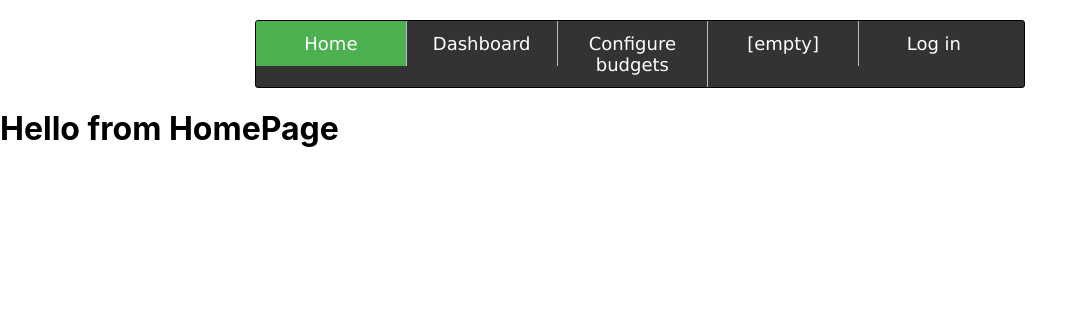
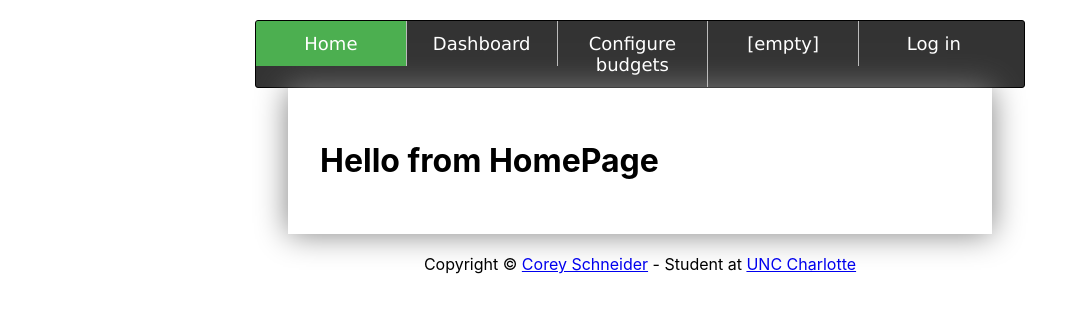
Before and after one commit to corey-schneider/4166-final-project, a React (Create React App) app in the folder frontend (react)/: page / in a window 1280 px wide. Shown: the top 312 px of the page, without its empty margins (0-1086 px from the left). Built offline with nearby package versions, Linux system fonts and the light colour scheme.

Commit message:
Added footer

```diff
--- a/frontend (react)/src/App2.css
+++ b/frontend (react)/src/App2.css
@@ -73,3 +73,54 @@ li.dropdown {
     border-right: 1px solid #000000;
     border-bottom: 1px solid #000000;
 }
+
+
+
+/* Block 2 is 5% less than the length of the nav bar to make content fit underneath the bar */
+.block2 {
+    width: 55vw; /* 40% of the view width */
+    text-align: left;
+    margin: auto;
+}
+
+.container2 {
+	box-shadow: 0px 0px 30px gray;
+	background: #FFFFFF;
+	padding: 2rem !important;
+}
+
+
+
+
+/* FOOTER - thank you https://getbootstrap.com/2.3.2/examples/sticky-footer.html */
+html,
+body {
+  height: 100%;
+  /* The html and body elements cannot have any padding or margin. */
+}
+
+/* Wrapper for page content to push down footer */
+#wrap {
+  min-height: 70%;
+  height: auto !important;
+  height: 100%;
+  /* Negative indent footer by it's height */
+  margin: 0 auto 0px;
+}
+
+/* Set the fixed height of the footer here */
+#push,
+#footer {
+  height: 210px;
+}
+
+/* Lastly, apply responsive CSS fixes as necessary */
+@media (max-width: 767px) {
+  #footer {
+    margin-left: -20px;
+    margin-right: -20px;
+    padding-left: 20px;
+    padding-right: 20px;
+  }
+}
+/* End of footer */
--- a/frontend (react)/src/HomePage/HomePage.js
+++ b/frontend (react)/src/HomePage/HomePage.js
@@ -6,10 +6,7 @@ import '../App2.css';
 class HomePage extends Component {
   render() {
     return (
-        <div>
-          <h1>Hello from HomePage</h1>
-
-        </div>
+            <h1>Hello from HomePage</h1>
     );
   }
 }
--- a/frontend (react)/src/Login/Login.js
+++ b/frontend (react)/src/Login/Login.js
@@ -40,6 +40,25 @@ class Login extends Component {
         });
     }
 
+    getDashboard() {
+        alert('hello from the dashboard');
+        const token = localStorage.getItem('jwt');
+        window.addEventListener('popstate', e => console.log(e) );
+        history.pushState({success:true, myContent:'Dashboard pagee'}, '', URL+'/api/dashboard')
+        axios.get(URL+'/api/dashboard', {
+            headers: {
+                'Authorization': `Bearer ${token}`
+            }
+        }).then(res => {
+            if(res && res.data && res.data.success) {
+                document.querySelector('h1.row').innerHTML = 'Dashboard';
+                document.querySelector('main').innerHTML = res.data.myContent + "<br><button onclick=\"getSettings()\">Settings</button>" +
+                "<button onclick=\"getPrices()\">Get prices</button>" +
+                "<button onclick=\"logOut()\">Log out</button>";
+            }
+        });
+    }
+
 
 
   render() {
@@ -48,12 +67,12 @@ class Login extends Component {
           <h1>Hello from Login</h1>
           <main>
             <div class="row">
-                <label for="username">Username</label>
+                <label for="username">Username: </label>
                 <input type="text" name="username" id="username"/>
             </div>
 
             <div class="row">
-                <label for="password">password</label>
+                <label for="password">Password: </label>
                 <input type="text" name="password" id="password"/>
             </div>
 
--- a/frontend (react)/src/Main/Main.js
+++ b/frontend (react)/src/Main/Main.js
@@ -1,30 +1,35 @@
-import React, { Component } from 'react';
-import Navigation from '../Navigation/Navigation';
-import '../App2.css';
+import React, { Component } from "react";
+import Navigation from "../Navigation/Navigation";
+import "../App2.css";
 
-import {
-    Route,
-    NavLink,
-    HashRouter
-} from "react-router-dom";
+import { Route, NavLink, HashRouter } from "react-router-dom";
 
-import Dashboard from '../Dashboard/Dashboard';
-import HomePage from '../HomePage/HomePage';
-import Login from '../Login/Login';
-import Register from '../Register/Register';
+import Dashboard from "../Dashboard/Dashboard";
+import HomePage from "../HomePage/HomePage";
+import Login from "../Login/Login";
+import Register from "../Register/Register";
 
 class Main extends Component {
 	render() {
 		return (
 			<HashRouter>
-        <div>
-
-        <div className="navbar" aria-label="Navigation bar"><br/>
+				<div className="navbar" aria-label="Navigation bar">
+					<br />
 					<ul>
-            <li><NavLink exact to="/">Home</NavLink></li>
-            <li><NavLink to="/dashboard">Dashboard</NavLink></li>
-            <li><a href="#">Configure budgets</a></li>
-            <li><a href="#">[empty]</a></li>
+						<li>
+							<NavLink exact to="/">
+								Home
+							</NavLink>
+						</li>
+						<li>
+							<NavLink to="/dashboard">Dashboard</NavLink>
+						</li>
+						<li>
+							<a href="#">Configure budgets</a>
+						</li>
+						<li>
+							<a href="#">[empty]</a>
+						</li>
 						<li class="dropdown">
 							<NavLink to="/login">Log in</NavLink>
 							<div class="dropdown-content">
@@ -34,14 +39,31 @@ class Main extends Component {
 					</ul>
 				</div>
 
+				<div id="wrap">
+					<div className="block2">
+						<div className="container2">
+
 							<div className="content">
-              <Route exact path="/" component={HomePage}/>
-              <Route path="/dashboard" component={Dashboard}/>
-              <Route path="/login" component={Login}/>
-              <Route path="/register" component={Register}/>
+								<Route exact path="/" component={HomePage} />
+								<Route path="/dashboard" component={Dashboard} />
+								<Route path="/login" component={Login} />
+								<Route path="/register" component={Register} />
 							</div>
 
 						</div>
+					</div>
+				</div>
+
+				<div id="footer" align="center">
+					<footer className="footer"><br />
+						<div className="container text-center py-3">
+							<span className="text-muted">Copyright &copy; <a href="https://github.com/corey-schneider">Corey Schneider</a> - Student at <a href="https://uncc.edu">UNC Charlotte</a>
+							<br />
+							</span>
+						</div>
+					</footer>
+				</div>
+
 			</HashRouter>
 		);
 	}
--- a/frontend (react)/src/index.js
+++ b/frontend (react)/src/index.js
@@ -3,6 +3,7 @@ import ReactDOM from 'react-dom';
 import './index.css';
 import Main from './Main/Main';
 import reportWebVitals from './reportWebVitals';
+// import 'bootstrap/dist/css/bootstrap.css';
 
 ReactDOM.render(
   <React.StrictMode>
```
Lines whose indentation alone changed are shown as unchanged.
